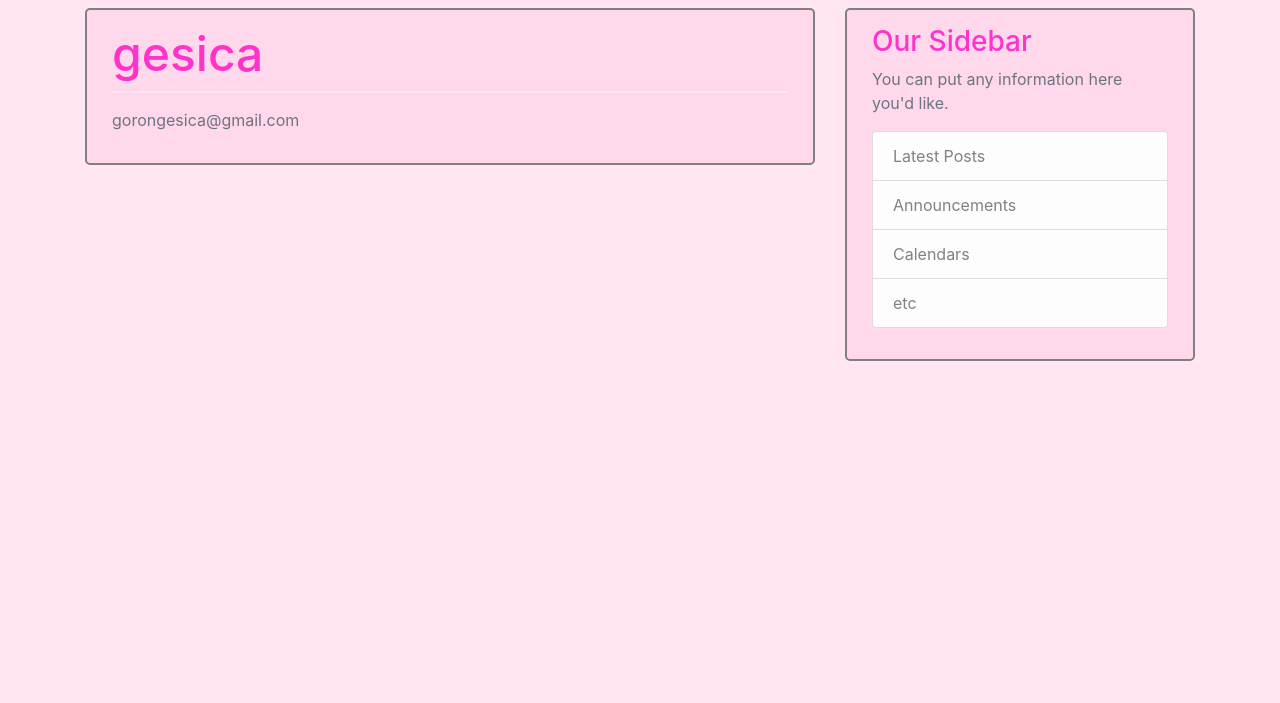
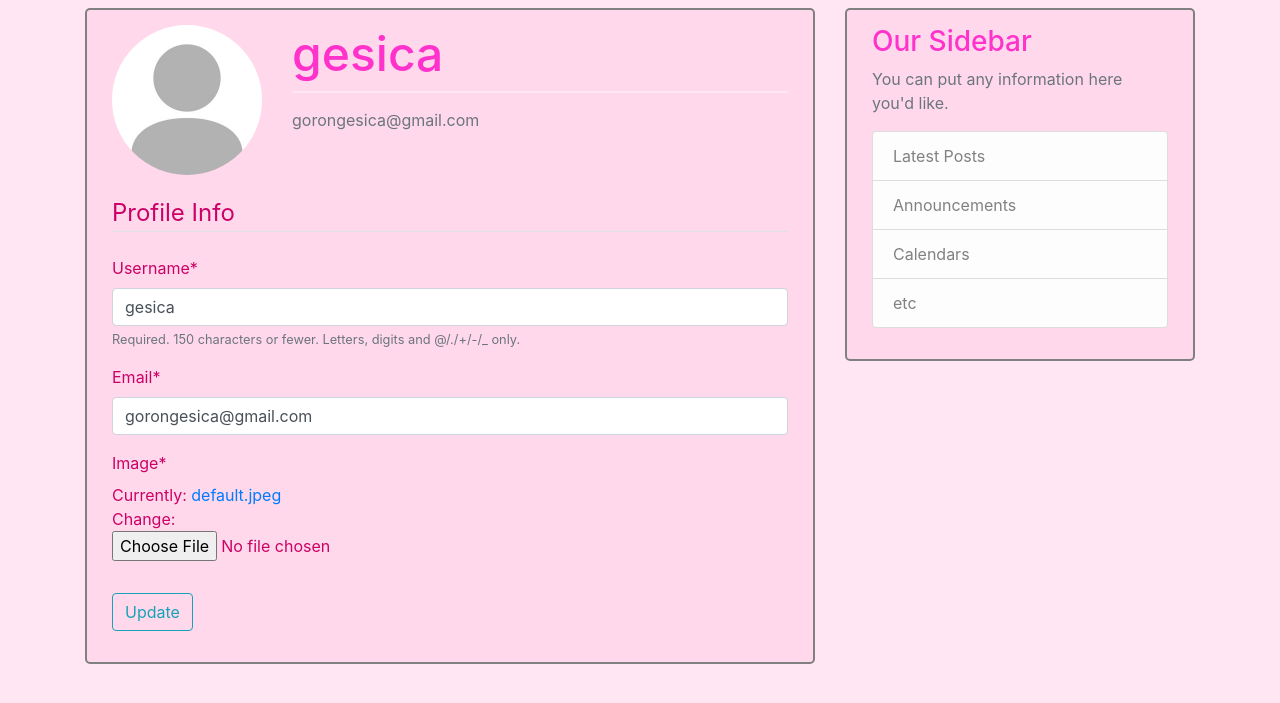
Before and after one commit to gesicagoron/Planner, a Django app: page /profile/ in a window 1280 px wide. Shown: the part 56-759 px from the top of the page. Run offline with Django 4.2, Linux system fonts and the light colour scheme; a user stored in the database is signed in; data comes from the database, SQL or seed files in the repository; both versions use the stored data as it was after the commit; some libraries are stand-ins or nearby versions.

Commit message:
profile picture+ diagrama

```diff
--- a/Planner/settings.py
+++ b/Planner/settings.py
@@ -122,6 +122,9 @@ USE_TZ = True
 
 STATIC_URL = '/static/'
 
+MEDIA_ROOT = os.path.join(BASE_DIR, 'media')
+MEDIA_URL = '/media/'
+
 CRISPY_TEMPLATE_PACK = 'bootstrap4'
 
 LOGIN_REDIRECT_URL = 'login'
--- a/login/templates/login/home.html
+++ b/login/templates/login/home.html
@@ -2,6 +2,7 @@
 {% block content %}
     {% for post in posts %}
         <article class="media content-section">
+          <img class="rounded-circle article-img" src="{{ post.author.profile.image.url }}">
           <div class="media-body">
             <div class="article-metadata">
               <a class="mr-2" href="#">{{ post.author }}</a>
--- a/users/admin.py
+++ b/users/admin.py
@@ -1,3 +1,5 @@
 from django.contrib import admin
+from .models import Profile
 
+admin.site.register(Profile)
 # Register your models here.
--- a/users/apps.py
+++ b/users/apps.py
@@ -4,3 +4,6 @@ from django.apps import AppConfig
 class UsersConfig(AppConfig):
     default_auto_field = 'django.db.models.BigAutoField'
     name = 'users'
+
+    def ready(self):
+        import users.signals
--- a/users/forms.py
+++ b/users/forms.py
@@ -1,7 +1,7 @@
 from django import forms
 from django.contrib.auth.models import User
 from django.contrib.auth.forms import UserCreationForm
-
+from .models import Profile
 
 class UserRegisterForm(UserCreationForm):
     email = forms.EmailField()
@@ -9,3 +9,16 @@ class UserRegisterForm(UserCreationForm):
     class Meta:
         model = User
         fields = ['username', 'email', 'password1', 'password2']
+
+class UserUpdateForm(forms.ModelForm):
+    email = forms.EmailField()
+
+    class Meta:
+        model = User
+        fields = ['username', 'email']
+
+
+class ProfileUpdateForm(forms.ModelForm):
+    class Meta:
+        model = Profile
+        fields = ['image']
--- a/users/models.py
+++ b/users/models.py
@@ -1,3 +1,21 @@
 from django.db import models
+from django.contrib.auth.models import User
+from PIL import Image
 
-# Create your models here.
+
+class Profile(models.Model):
+    user = models.OneToOneField(User, on_delete=models.CASCADE)
+    image = models.ImageField(default='default.jpeg', upload_to='profile_pics')
+
+    def __str__(self):
+        return f'{self.user.username} Profile'
+
+    def save(self, *args, **kwargs):
+        super().save(*args, **kwargs)
+
+        img = Image.open(self.image.path)
+
+        if img.height > 300 or img.width > 300:
+            output_size = (300, 300)
+            img.thumbnail(output_size)
+            img.save(self.image.path)
--- a/users/templates/users/profile.html
+++ b/users/templates/users/profile.html
@@ -3,11 +3,22 @@
 {% block content %}
     <div class="content-section">
       <div class="media">
+        <img class="rounded-circle account-img" src="{{ user.profile.image.url }}">
         <div class="media-body">
           <h2 class="account-heading">{{ user.username }}</h2>
           <p class="text-secondary">{{ user.email }}</p>
         </div>
       </div>
-      <!-- FORM HERE -->
+        <form method="POST" enctype="multipart/form-data">
+          {% csrf_token %}
+          <fieldset class="form-group">
+              <legend class="border-bottom mb-4">Profile Info</legend>
+              {{ u_form|crispy }}
+              {{ p_form|crispy }}
+          </fieldset>
+          <div class="form-group">
+              <button class="btn btn-outline-info" type="submit">Update</button>
+          </div>
+      </form>
     </div>
 {% endblock content %}
--- a/users/views.py
+++ b/users/views.py
@@ -1,7 +1,7 @@
 from django.shortcuts import render, redirect
 from django.contrib import messages
 from django.contrib.auth.decorators import login_required
-from .forms import UserRegisterForm
+from .forms import UserRegisterForm, UserUpdateForm, ProfileUpdateForm
 
 
 def register(request):
@@ -19,4 +19,24 @@ def register(request):
 
 @login_required
 def profile(request):
-    return render(request, 'users/profile.html')
+    if request.method == 'POST':
+        u_form = UserUpdateForm(request.POST, instance=request.user)
+        p_form = ProfileUpdateForm(request.POST,
+                                   request.FILES,
+                                   instance=request.user.profile)
+        if u_form.is_valid() and p_form.is_valid():
+            u_form.save()
+            p_form.save()
+            messages.success(request, f'Your account has been updated!')
+            return redirect('profile')
+
+    else:
+        u_form = UserUpdateForm(instance=request.user)
+        p_form = ProfileUpdateForm(instance=request.user.profile)
+
+    context = {
+        'u_form': u_form,
+        'p_form': p_form
+    }
+
+    return render(request, 'users/profile.html', context)
```
Also changed, not shown: users/signals.py (added, +15 -0 lines), db.sqlite3, diagrama_secventa.png (added), media/default.jpeg (added), media/profile_pics/picpic.jpg (added), media/profile_pics/picpic_TZmRZyj.jpg (added), users/migrations/0001_initial.py (added).
